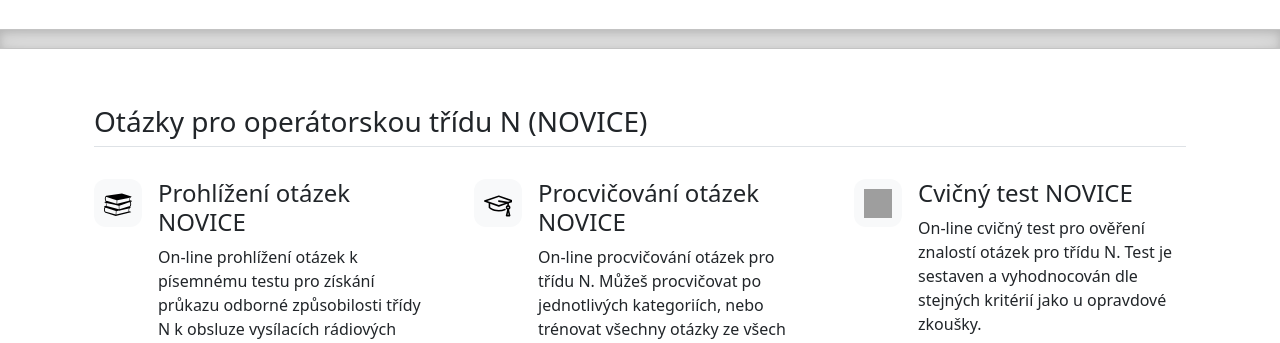
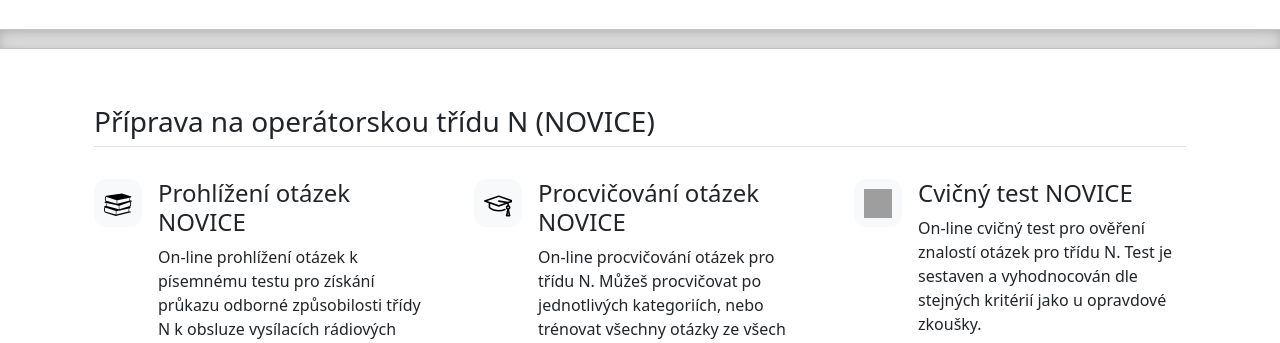
Before and after one commit to filipmelik/hamotazky, a Symfony app: template templates/homepage.html.twig in a window 1280 px wide. Shown: the part 512-855 px from the top of the page. Run offline with Twig, Linux system fonts and the light colour scheme; the template is opened without the code that fills it, so the values that code supplies are empty; some libraries are stand-ins or nearby versions; grey boxes are pictures that could not be loaded.

Commit message:
Unify section titles

```diff
--- a/templates/homepage.html.twig
+++ b/templates/homepage.html.twig
@@ -122,7 +122,7 @@ Otázky pro získání radioamatérského oprávnění v ČR
   <div class="h-divider"></div>
 
   <div class="container px-4 py-4 py-lg-5">
-    <h3 id="otazky-novice" class="py-2 border-bottom">Otázky pro operátorskou třídu N (NOVICE)</h3>
+    <h3 id="otazky-novice" class="py-2 border-bottom">Příprava na operátorskou třídu N (NOVICE)</h3>
     <div class="row g-5 py-4 row-cols-1 row-cols-lg-3">
 
       <div class="col d-flex align-items-start">
```
